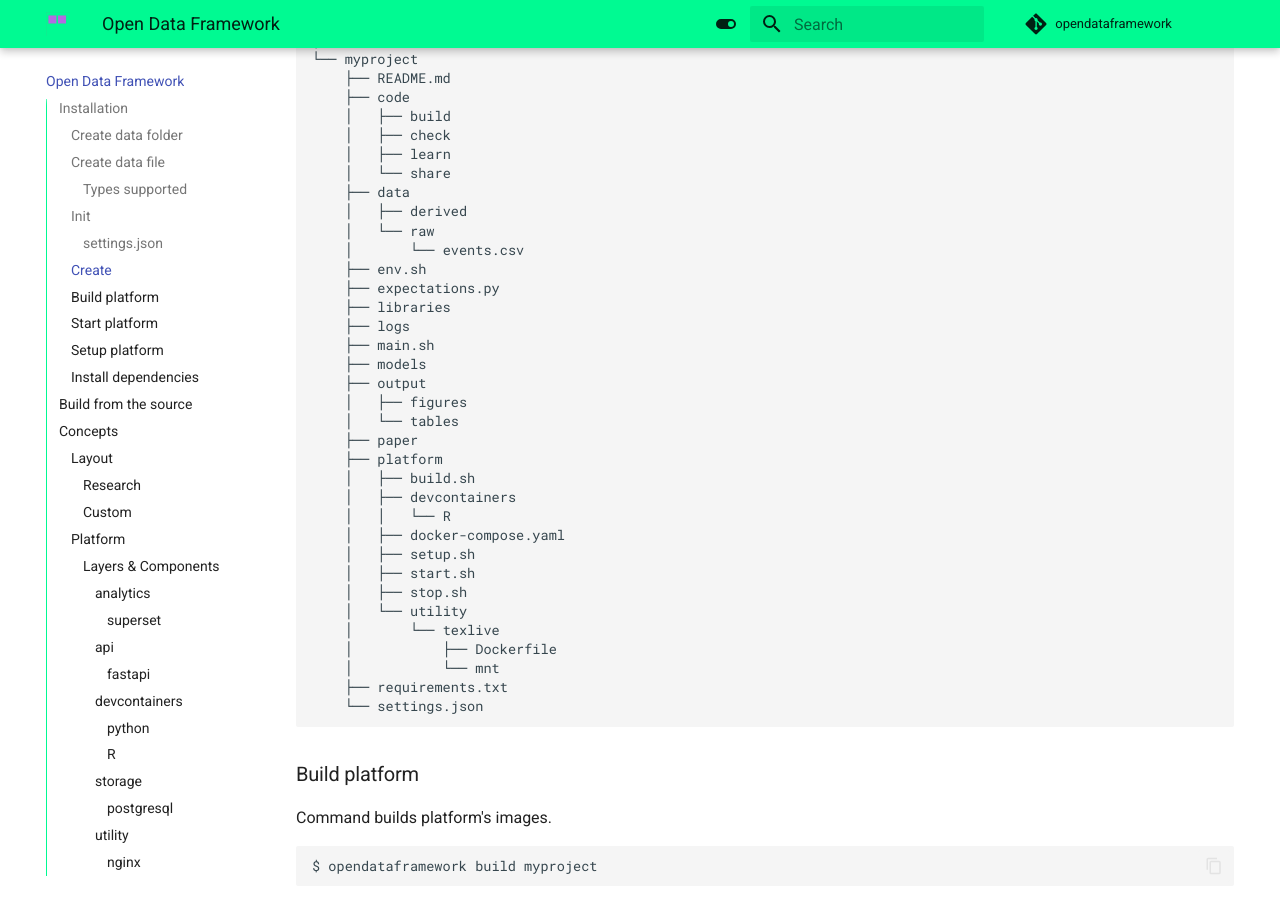
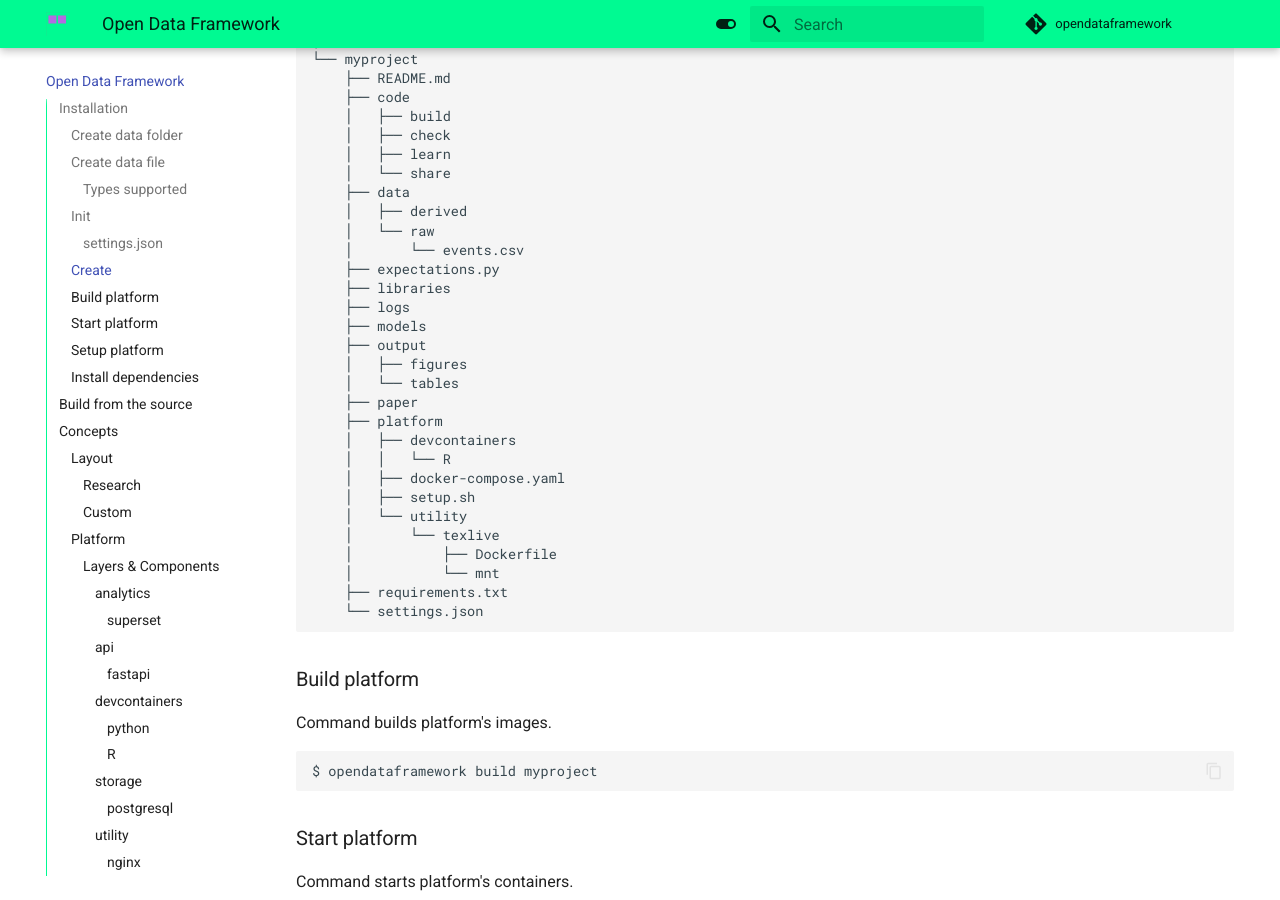
Before and after one commit to opendataframework/opendataframework, an MkDocs documentation site: the page built from docs/index.md, in a window 1280 px wide and 900 px high, scrolled down 2596 px. Built offline with MkDocs 1.6.1 and Material for MkDocs 9.7.7, drawn with Linux system fonts in a browser that asks for light colours; comment, search, counter and statistics services are not loaded.

Commit message:
:memo: docs: remove redundant scripts

```diff
--- a/docs/index.md
+++ b/docs/index.md
@@ -139,24 +139,19 @@ $ tree
     │   ├── derived
     │   └── raw
     │       └── events.csv
-    ├── env.sh
     ├── expectations.py
     ├── libraries
     ├── logs
-    ├── main.sh
     ├── models
     ├── output
     │   ├── figures
     │   └── tables
     ├── paper
     ├── platform
-    │   ├── build.sh
     │   ├── devcontainers
     │   │   └── R
     │   ├── docker-compose.yaml
     │   ├── setup.sh
-    │   ├── start.sh
-    │   ├── stop.sh
     │   └── utility
     │       └── texlive
     │           ├── Dockerfile
```
